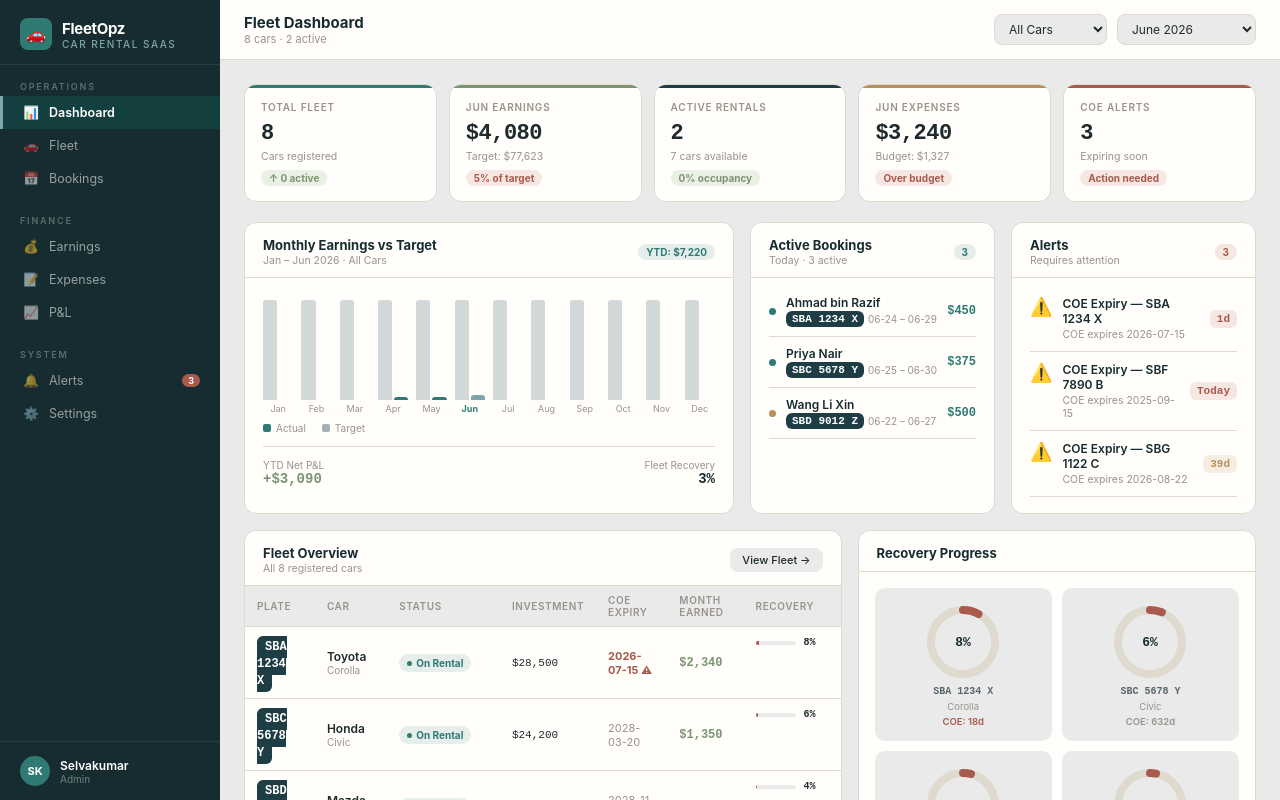
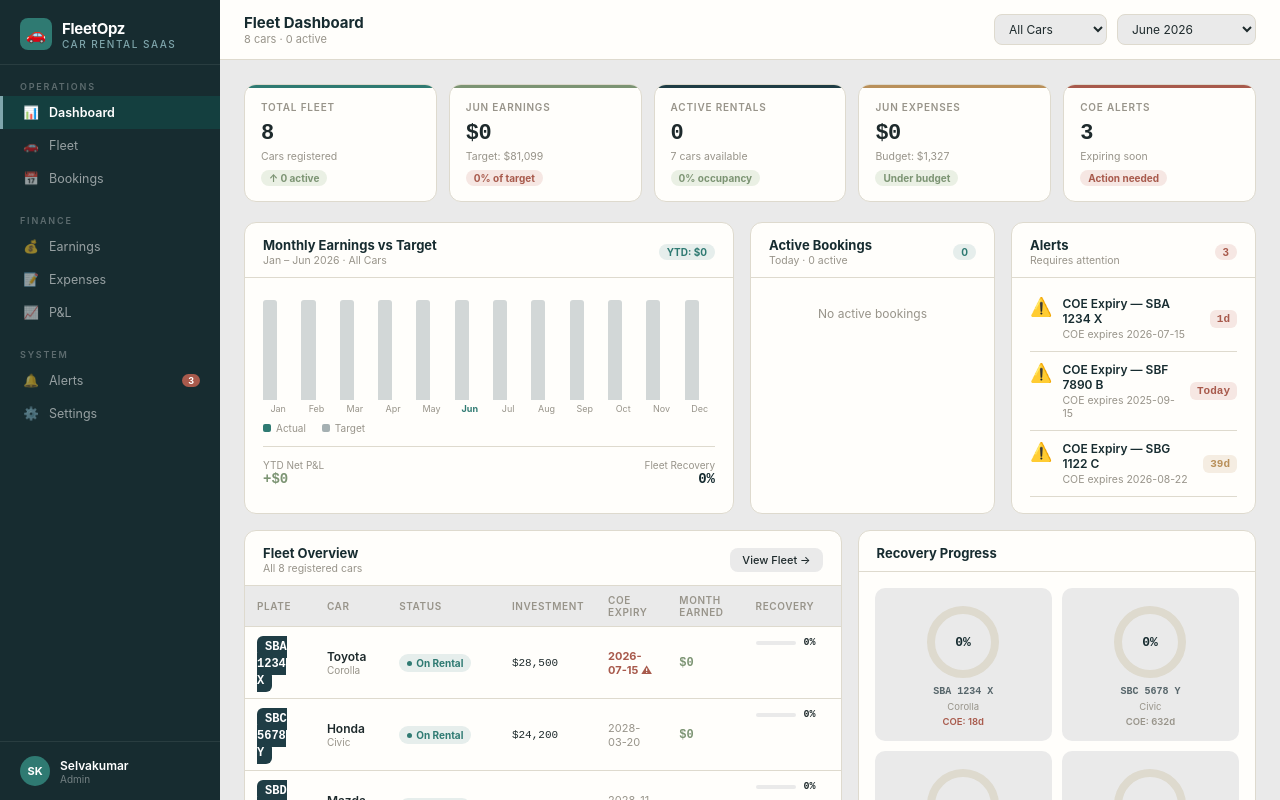
Before and after one commit to DevaVarsha05/car-rental, a React (Vite) app: page / in a window 1280 px wide. Shown: the top 800 px of the page. Built offline with nearby package versions, Linux system fonts and the light colour scheme.

Commit message:
fresh code

```diff
--- a/src/FleetOpzApp.jsx
+++ b/src/FleetOpzApp.jsx
@@ -276,7 +276,8 @@ export default function FleetOpzApp() {
             const plate = e.target.value;
             const car = fleetData.fleet.find(c => c.plate === plate);
             if (car && !car.targetRate) {
-              alert(`No target rental rate set for ${plate}. Please set a target rate in Fleet before booking this car.`);
+              // No saved target rate for this car — don't block the booking.
+              // Just clear the rate so staff can type it in manually below.
               setNewBookingData({ ...newBookingData, plate, rate: "" });
               return;
             }
--- a/src/data.js
+++ b/src/data.js
@@ -17,61 +17,11 @@ export const FLEET = [
   { plate:"SBI 5566 E", make:"Kia",    model:"Cerato",  year:2022, color:"Silver", purchase:23000, insurance:1100, reg:1050, otherCharges:0, purchaseDate:"2022-10-18", maint:7.5, coe:"2027-10-18", status:"Available", minRate:null, maxRate:null, targetRate:null, runningDaysTarget:null, profitPctTarget:null },
 ];
 
-export const BOOKINGS = [
-  // April 2026
-  { id:"BK-101", plate:"SBA 1234 X", customer:"Farah Diyanah",   ic:"S9601234K", contact:"96011234", start:"2026-04-03", end:"2026-04-10", pickup:"Punggol",      drop:"Punggol",      rate:90,  status:"Completed" },
-  { id:"BK-102", plate:"SBC 5678 Y", customer:"Goh Chin Huat",   ic:"S8701234L", contact:"87011234", start:"2026-04-08", end:"2026-04-14", pickup:"Yishun",       drop:"Yishun",       rate:75,  status:"Completed" },
-  { id:"BK-103", plate:"SBH 3344 D", customer:"Nurul Ain",       ic:"S9501234M", contact:"95011234", start:"2026-04-15", end:"2026-04-20", pickup:"Sengkang",     drop:"Sengkang",     rate:80,  status:"Completed" },
-  // May 2026
-  { id:"BK-201", plate:"SBD 9012 Z", customer:"Chua Beng Huat",  ic:"S8801234N", contact:"88011234", start:"2026-05-02", end:"2026-05-09", pickup:"Bedok",        drop:"Bedok",        rate:100, status:"Completed" },
-  { id:"BK-202", plate:"SBA 1234 X", customer:"Suresh Pillai",   ic:"S9101234O", contact:"91011234", start:"2026-05-11", end:"2026-05-17", pickup:"Jurong East",  drop:"Jurong East",  rate:90,  status:"Completed" },
-  { id:"BK-203", plate:"SBG 1122 C", customer:"Elaine Toh",      ic:"S9401234P", contact:"94011234", start:"2026-05-20", end:"2026-05-26", pickup:"Ang Mo Kio",   drop:"Ang Mo Kio",   rate:70,  status:"Completed" },
-  // June 2026
-  { id:"BK-001", plate:"SBA 1234 X", customer:"Ahmad bin Razif",  ic:"S8901234A", contact:"91234567", start:"2026-06-24", end:"2026-06-29", pickup:"Jurong East",   drop:"Jurong East",   rate:90,  status:"Active" },
-  { id:"BK-002", plate:"SBC 5678 Y", customer:"Priya Nair",       ic:"S9012345B", contact:"98765432", start:"2026-06-25", end:"2026-06-30", pickup:"Woodlands",    drop:"Woodlands",    rate:75,  status:"Active" },
-  { id:"BK-003", plate:"SBD 9012 Z", customer:"Wang Li Xin",      ic:"S8512345C", contact:"87654321", start:"2026-06-22", end:"2026-06-27", pickup:"Tampines",     drop:"Tampines",     rate:100, status:"Ending Today" },
-  { id:"BK-004", plate:"SBE 3456 A", customer:"Raj Kumar",        ic:"S9234567D", contact:"92345678", start:"2026-06-28", end:"2026-07-05", pickup:"Bishan",       drop:"Bishan",       rate:100, status:"Upcoming" },
-  { id:"BK-005", plate:"SBH 3344 D", customer:"Tan Mei Ling",     ic:"S9345678E", contact:"93456789", start:"2026-06-29", end:"2026-07-03", pickup:"Clementi",     drop:"Clementi",     rate:80,  status:"Upcoming" },
-  { id:"BK-006", plate:"SBA 1234 X", customer:"Mohamed Farid",    ic:"S8756789F", contact:"81234567", start:"2026-06-10", end:"2026-06-18", pickup:"Jurong East",  drop:"Jurong East",  rate:90,  status:"Completed" },
-  { id:"BK-007", plate:"SBC 5678 Y", customer:"Lim Siew Hoon",    ic:"S7612345G", contact:"97654321", start:"2026-06-05", end:"2026-06-12", pickup:"Woodlands",    drop:"Woodlands",    rate:75,  status:"Completed" },
-  { id:"BK-008", plate:"SBG 1122 C", customer:"Kavitha Menon",    ic:"S9456789H", contact:"94567890", start:"2026-06-01", end:"2026-06-08", pickup:"Ang Mo Kio",   drop:"Ang Mo Kio",   rate:70,  status:"Completed" },
-];
+export const BOOKINGS = [];
 
-export const EARNINGS = [
-  // April 2026
-  { id:"ER-101", bookingId:"BK-101", plate:"SBA 1234 X", customer:"Farah Diyanah",  start:"2026-04-03", end:"2026-04-10", days:7,  rate:90,  total:630,  locked:true },
-  { id:"ER-102", bookingId:"BK-102", plate:"SBC 5678 Y", customer:"Goh Chin Huat",  start:"2026-04-08", end:"2026-04-14", days:6,  rate:75,  total:450,  locked:true },
-  { id:"ER-103", bookingId:"BK-103", plate:"SBH 3344 D", customer:"Nurul Ain",      start:"2026-04-15", end:"2026-04-20", days:5,  rate:80,  total:400,  locked:true },
-  // May 2026
-  { id:"ER-201", bookingId:"BK-201", plate:"SBD 9012 Z", customer:"Chua Beng Huat", start:"2026-05-02", end:"2026-05-09", days:7,  rate:100, total:700,  locked:true },
-  { id:"ER-202", bookingId:"BK-202", plate:"SBA 1234 X", customer:"Suresh Pillai",  start:"2026-05-11", end:"2026-05-17", days:6,  rate:90,  total:540,  locked:true },
-  { id:"ER-203", bookingId:"BK-203", plate:"SBG 1122 C", customer:"Elaine Toh",     start:"2026-05-20", end:"2026-05-26", days:6,  rate:70,  total:420,  locked:true },
-  // June 2026
-  { id:"ER-001", bookingId:"BK-006", plate:"SBA 1234 X", customer:"Mohamed Farid",  start:"2026-06-10", end:"2026-06-18", days:8,  rate:90,  total:720,  locked:true },
-  { id:"ER-002", bookingId:"BK-007", plate:"SBC 5678 Y", customer:"Lim Siew Hoon",  start:"2026-06-05", end:"2026-06-12", days:7,  rate:75,  total:525,  locked:true },
-  { id:"ER-003", bookingId:"BK-008", plate:"SBG 1122 C", customer:"Kavitha Menon",  start:"2026-06-01", end:"2026-06-08", days:7,  rate:70,  total:490,  locked:true },
-  { id:"ER-004", bookingId:"BK-001", plate:"SBA 1234 X", customer:"Ahmad bin Razif",start:"2026-06-24", end:"2026-06-29", days:5,  rate:90,  total:450,  locked:false },
-  { id:"ER-005", bookingId:"BK-002", plate:"SBC 5678 Y", customer:"Priya Nair",     start:"2026-06-25", end:"2026-06-30", days:5,  rate:75,  total:375,  locked:false },
-  { id:"ER-006", bookingId:"BK-003", plate:"SBD 9012 Z", customer:"Wang Li Xin",    start:"2026-06-22", end:"2026-06-27", days:5,  rate:100, total:500,  locked:false },
-];
+export const EARNINGS = [];
 
-export const EXPENSES = [
-  // April 2026
-  { id:"EX-101", plate:"SBH 3344 D", date:"2026-04-04", category:"Tyre Replacement", desc:"2 rear tyres replaced",      amount:260, receipt:true },
-  { id:"EX-102", plate:"SBA 1234 X", date:"2026-04-16", category:"Cleaning & Detailing", desc:"Interior shampoo & wax", amount:110, receipt:false },
-  // May 2026
-  { id:"EX-201", plate:"SBD 9012 Z", date:"2026-05-06", category:"Routine Service",  desc:"40,000 km service",          amount:340, receipt:true },
-  { id:"EX-202", plate:"SBG 1122 C", date:"2026-05-19", category:"Electrical Repair",desc:"Headlight replacement",      amount:180, receipt:true },
-  // June 2026
-  { id:"EX-001", plate:"SBA 1234 X", date:"2026-06-05", category:"Routine Service",  desc:"60,000 km service",          amount:380, receipt:true },
-  { id:"EX-002", plate:"SBF 7890 B", date:"2026-06-10", category:"Body Repair",      desc:"Rear bumper dent repair",    amount:620, receipt:true },
-  { id:"EX-003", plate:"SBC 5678 Y", date:"2026-06-12", category:"Tyre Replacement", desc:"2 front tyres replaced",     amount:280, receipt:false },
-  { id:"EX-004", plate:"SBD 9012 Z", date:"2026-06-14", category:"Air-Con Service",  desc:"Gas top-up & cleaning",     amount:150, receipt:true },
-  { id:"EX-005", plate:"SBG 1122 C", date:"2026-06-18", category:"Insurance Renewal",desc:"Annual premium renewal",     amount:1050, receipt:true },
-  { id:"EX-006", plate:"SBE 3456 A", date:"2026-06-20", category:"Cleaning & Detailing", desc:"Full interior detailing", amount:120, receipt:false },
-  { id:"EX-007", plate:"SBH 3344 D", date:"2026-06-22", category:"Electrical Repair",desc:"Battery replacement",        amount:220, receipt:true },
-  { id:"EX-008", plate:"SBI 5566 E", date:"2026-06-24", category:"Road Tax / Registration", desc:"Annual road tax",     amount:420, receipt:true },
-];
+export const EXPENSES = [];
 
 export const ALERTS = [
   { id:1, type:"coe",     plate:"SBA 1234 X", car:"Toyota Corolla",  msg:"COE expires 15 Jul 2026",  days:18,  urgent:true },
```
